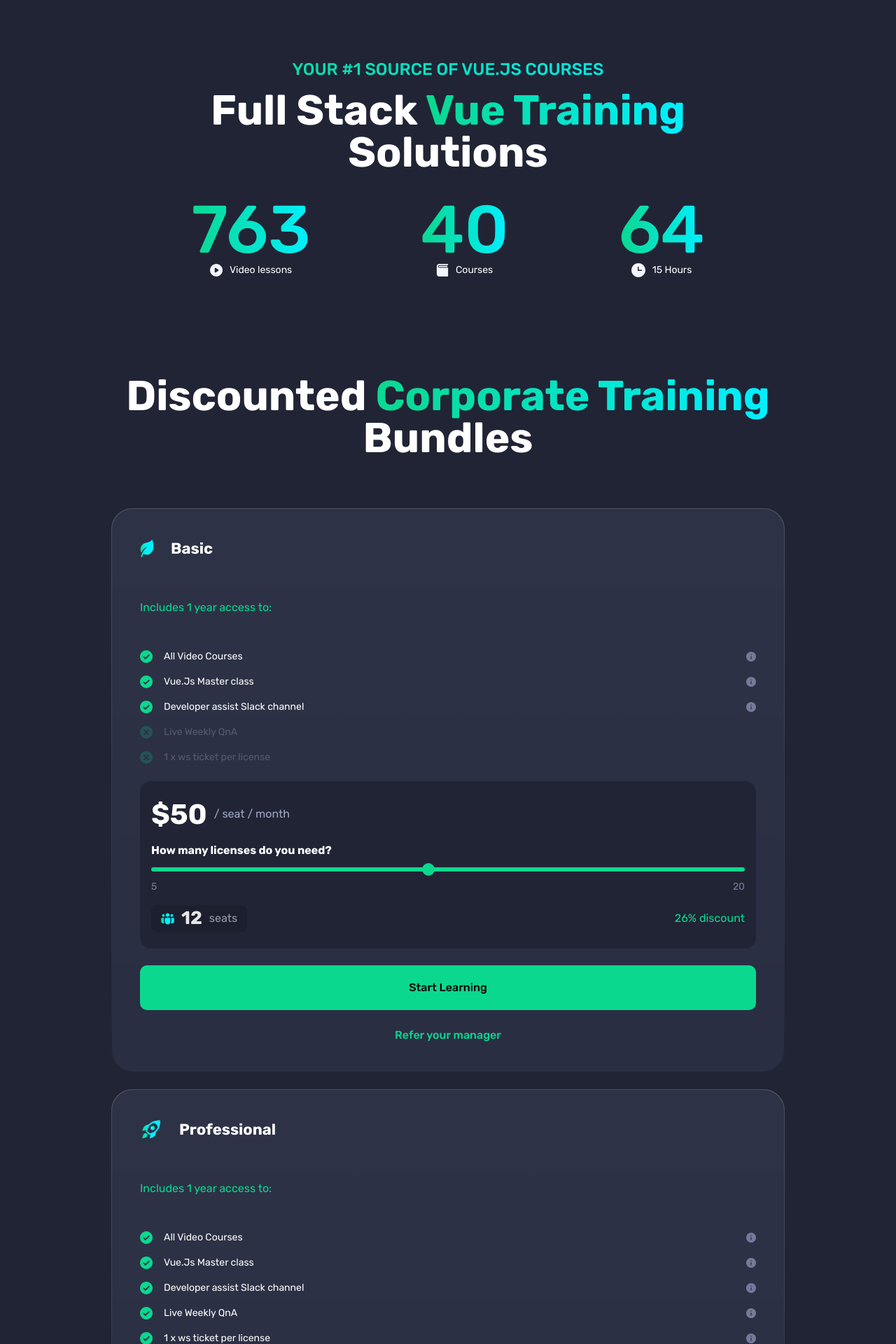
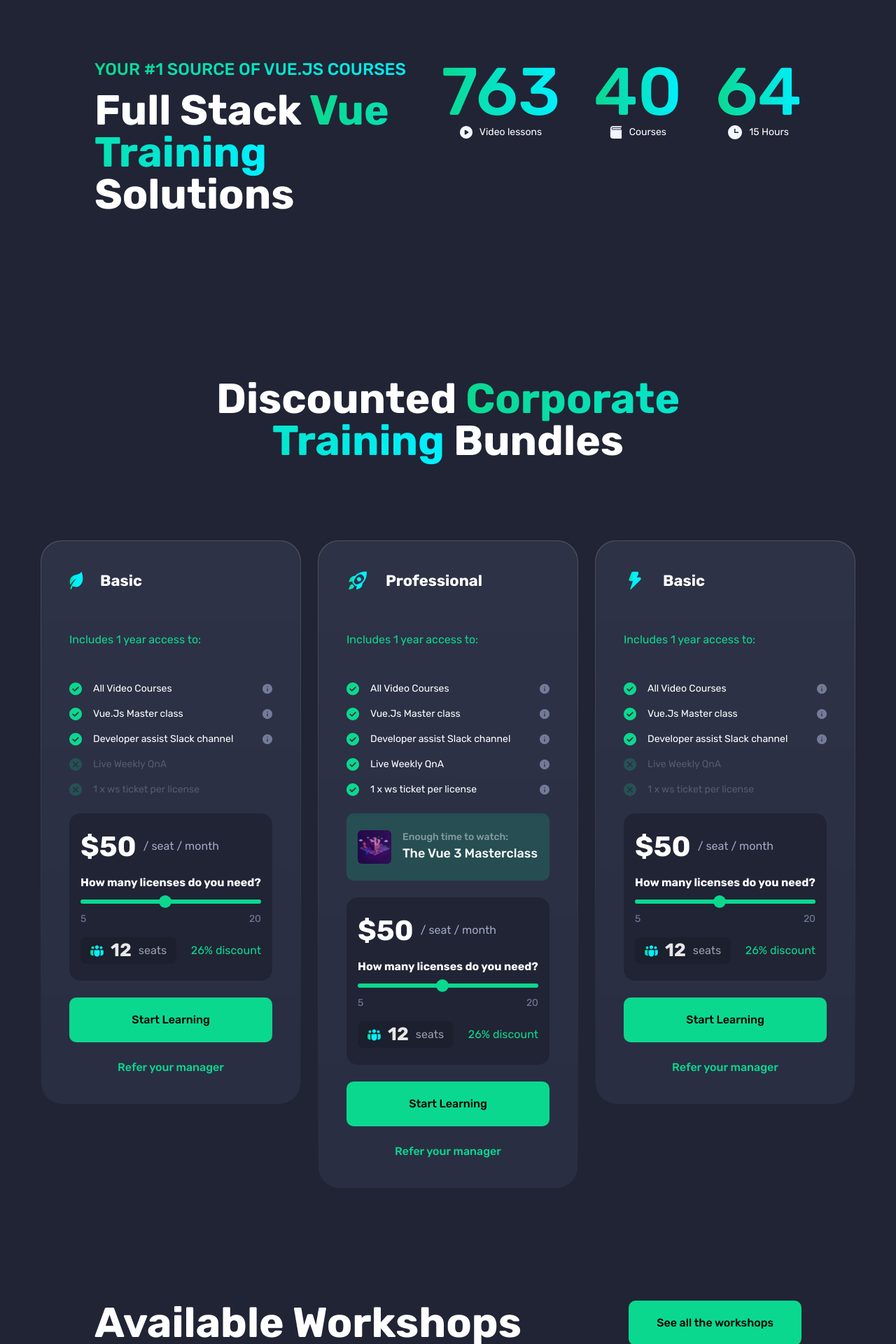
Before and after one commit to BrightsDays/vue-landing, a Nuxt app: page / in a window 1280 px wide. Shown: the part 1400-3320 px from the top of the page at 70% size. Built offline with nearby package versions, Linux system fonts and the light colour scheme.

Commit message:
update bundles, stats, workshops

```diff
--- a/components/AppBundles.vue
+++ b/components/AppBundles.vue
@@ -1,12 +1,12 @@
 <template>
-  <div class="mb-[120px] md:mb-[140px]">
+  <div class="mb-[120px] md:mb-[140px] xl:mb-[160px] xl:mx-[-135px]">
     <UiHeading
       main="Discounted"
       green="Corporate Training"
       second="Bundles"
-      class="md:mb-[70px]"
+      class="md:mb-[70px] xl:mx-auto xl:mb-28 xl:max-w-[750px]"
     />
-    <div class="flex flex-col gap-6 md:px-6">
+    <div class="flex flex-col xl:flex-row gap-6 md:px-6 xl:px-0 justify-center">
       <UiBundle
         v-for="item, key in bundles"
         :key="`bundle_${item.title}_${key}`"
@@ -77,7 +77,7 @@ const bundles = [
         value: true
       }
     ],
-    watch: false
+    watch: true
   },
   {
     icon: bolt,
--- a/components/AppStats.vue
+++ b/components/AppStats.vue
@@ -1,14 +1,17 @@
 <template>
-  <div class="flex flex-col mb-[120px] md:mb-[140px] md:px-[3.75rem]">
-    <span class="inline-block mb-[13px] bg-gradient-to-r from-[#0BD88F] to-[#00F0FF] bg-clip-text text-base md:text-2xl text-transparent text-center font-medium uppercase">
+  <div class="flex flex-col xl:flex-row mb-[120px] md:mb-[140px] xl:mb-[200px] md:px-[3.75rem] xl:px-0">
+    <div class="flex flex-col gap-[13px]">
+      <span class="inline-block bg-gradient-to-r from-[#0BD88F] to-[#00F0FF] bg-clip-text text-base md:text-2xl text-transparent text-center xl:text-left font-medium uppercase">
         YOUR #1 SOURCE OF VUE.JS COURSES
       </span>
       <UiHeading
         main="Full Stack"
         green="Vue Training"
         second="Solutions"
+        class="xl:text-left"
       />
-    <div class="flex justify-around">
+    </div>
+    <div class="flex justify-around xl:gap-12">
       <div
         v-for="item of stats"
         :key="`stat_${item.title}`"
--- a/components/AppWorkshops.vue
+++ b/components/AppWorkshops.vue
@@ -1,14 +1,19 @@
 <template>
-  <div class="flex flex-col items-center mb-[100px] md:mb-[140px]">
-    <UiHeading main="Available Workshops" class="md:mb-[72px]" />
+  <div class="flex flex-col items-center mb-[100px] md:mb-[140px] xl:mb-[200px]">
+    <div class="flex items-center justify-between md:mb-[72px] w-full">
+      <UiHeading main="Available Workshops" class="md:mb-0"/>
+      <UiButton class="hidden xl:block">
+        See all the workshops
+      </UiButton>
+    </div>
     <div class="mb-10 md:mb-14 overflow-hidden w-svw">
-      <div class="flex gap-2 md:gap-[30px] overflow-x-auto px-[15px] md:px-10 no-scrollbar">
+      <div class="flex gap-2 md:gap-[30px] overflow-x-auto px-[15px] md:px-10 xl:px-[135px] no-scrollbar">
         <UiWorkshop />
         <UiWorkshop />
         <UiWorkshop />
       </div>
     </div>
-    <UiButton>
+    <UiButton class="xl:hidden">
       See all the workshops
     </UiButton>
   </div>
--- a/components/ui/UiBundle.vue
+++ b/components/ui/UiBundle.vue
@@ -1,6 +1,6 @@
 <template>
   <UiCard items="start">
-    <div class="flex gap-6 mb-8">
+    <div class="flex gap-6 mb-8 xl:min-w-[290px]">
       <img :src=icon :alt=title />
       <h3 class="text-[22px] text-white font-bold">{{ title }}</h3>
     </div>
@@ -16,6 +16,16 @@
         <img v-if="item.value" :src="info" alt="Info" class="ml-auto" />
       </div>
     </div>
+    <div
+      v-if="watchWithDefault"
+      class="flex bg-[#0bd8902e] rounded-[10px] gap-4 px-4 py-6"
+    >
+      <img :src="video" alt="Video" />
+      <div class="flex flex-col gap-0">
+        <span class="text-sm text-[#ffffff70] font-medium">Enough time to watch:</span>
+        <span class="text-[18px] text-white font-medium">The Vue 3 Masterclass</span>
+      </div>
+    </div>
     <UiRange />
     <UiButton>Start Learning</UiButton>
     <a class="inline-block text-base text-[#0BD88F] font-medium mx-auto" href="/">Refer your manager</a>
@@ -26,6 +36,7 @@
 import ok from '../../assets/images/bundles/status_ok.svg'
 import bad from '../../assets/images/bundles/status_false.svg'
 import info from '../../assets/images/bundles/info.svg'
+import video from '../../assets/images/bundles/video.svg'
 
 const {
   icon,
@@ -41,4 +52,6 @@ const {
   }[]
   watch?: boolean
 }>()
+
+const watchWithDefault = watch || false
 </script>
--- a/components/ui/UiCard.vue
+++ b/components/ui/UiCard.vue
@@ -1,5 +1,5 @@
 <template>
-  <div class="bg-gradient-to-b from-[#FFFFFF33] to-[#FFFFFF00] rounded-[30px] p-px">
+  <div class="bg-gradient-to-b from-[#FFFFFF33] to-[#FFFFFF00] rounded-[30px] p-px h-max">
     <div :class="`flex flex-col items-${items || 'center'} bg-[#2B2F44E5] rounded-[30px] p-6 md:p-10 gap-6`">
       <slot />
     </div>
```
Also changed, not shown: assets/images/bundles/video.svg (added). Lines whose indentation alone changed are shown as unchanged.
